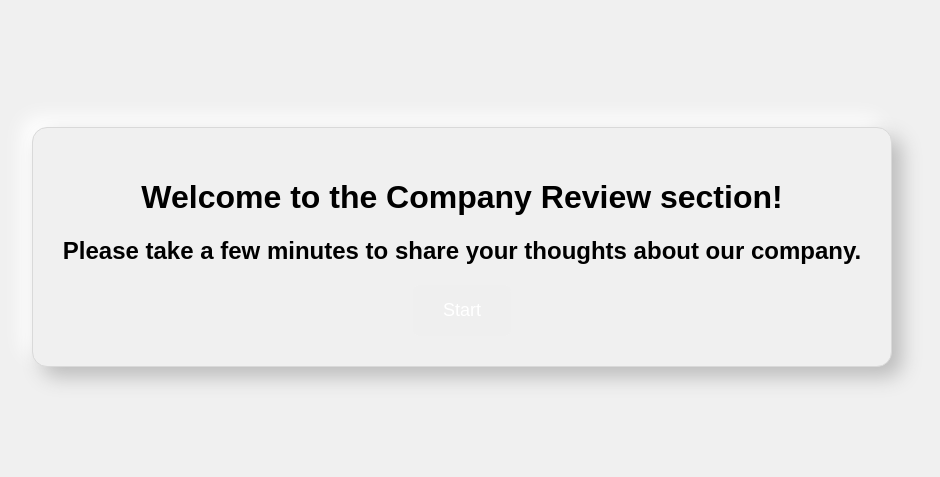
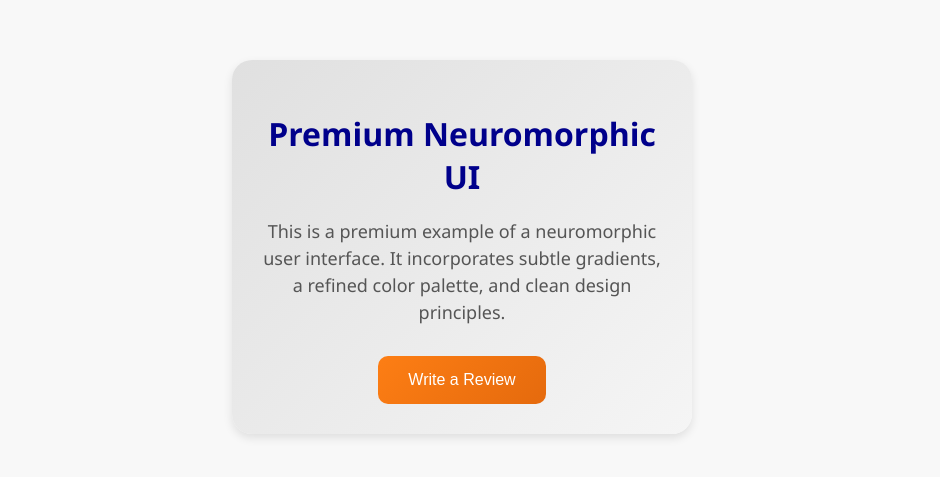
Before and after one commit to PulseautoPilot/Google-Review, a plain HTML site: page index.html in a window 1280 px wide. Shown: the part 153-630 px from the top of the page, without its empty margins (178-1118 px from the left). Drawn offline with Linux system fonts and the light colour scheme.

Commit message:
Update index.html

```diff
--- a/index.html
+++ b/index.html
@@ -3,71 +3,87 @@
 <head>
   <meta charset="UTF-8">
   <meta name="viewport" content="width=device-width, initial-scale=1.0">
-    <title>Welcome!</title>
+  <title>Premium Neuromorphic UI</title>
   <style>
     body {
-            font-family: 'Arial', sans-serif;
       margin: 0;
       padding: 0;
       display: flex;
       justify-content: center;
       align-items: center;
-            height: 100vh;
-            background-color: #f0f0f0;
+      min-height: 100vh;
+      background-color: #f8f8f8; /* Light gray background */
+      font-family: 'Segoe UI', Tahoma, Geneva, Verdana, sans-serif;
+      color: #00008b; /* Blue font color */
     }
 
     .neuromorphic-container {
-            background-color: #f0f0f0;
-            border: 1px solid #d9d9d9;
-            border-radius: 15px;
-            box-shadow: 10px 10px 20px #bcbcbc, -10px -10px 20px #ffffff;
+      background: linear-gradient(135deg, #e0e0e0, #f5f5f5); /* Gradient background */
+      border-radius: 20px;
       padding: 30px;
+      box-shadow: 0 4px 10px rgba(0, 0, 0, 0.1); /* Subtle shadow */
+      max-width: 400px;
+      width: 100%;
       text-align: center;
     }
 
-        .start-button {
-            background-color: ##e67e22;
-            color: white;
-            border: none;
-            padding: 15px 30px;
-            font-size: 18px;
-            border-radius: 8px;
-            cursor: pointer;
-            transition: background-color 0.3s;
+    h1 {
+      color: #00008b; /* Blue heading color */
+      margin-bottom: 20px;
     }
 
-        .start-button:hover {
-            background-color: ##e77613;
+    p {
+      color: #555; /* Medium gray paragraph color */
+      font-size: 18px;
+      line-height: 1.5;
+      margin-bottom: 30px;
+    }
+
+    .neuromorphic-button {
+      background: linear-gradient(135deg, #fd7e14, #e56a0d); /* Orange gradient button background */
+      border: none;
+      border-radius: 10px;
+      padding: 15px 30px;
+      font-size: 16px;
+      color: #fff; /* White font color for the button */
+      cursor: pointer;
+      transition: background 0.3s, transform 0.2s, color 0.3s;
+    }
+
+    .neuromorphic-button:hover {
+      background: linear-gradient(135deg, #e56a0d, #c8560b); /* Darker orange gradient on hover */
+      transform: scale(1.05);
+      color: #fff; /* Maintain white font color on hover */
     }
   </style>
+  <script>
+    document.addEventListener('DOMContentLoaded', function() {
+      document.querySelector('.neuromorphic-button').addEventListener('click', function() {
+        // Save user details in local storage (for demonstration purposes)
+        const userName = prompt('Enter your name:');
+        if (userName) {
+          const userDetails = {
+            name: userName,
+            timestamp: new Date().toLocaleString(),
+          };
+          localStorage.setItem('userDetails', JSON.stringify(userDetails));
+          alert('User details saved! Redirecting...');
+          document.querySelector('.neuromorphic-container').style.animation = 'fade-out 1s forwards';
+          setTimeout(function() {
+            window.location.href = 'https://g.page/r/Caf4Eqd4wUINEB0/review';
+          }, 1000);
+        }
+      });
+    });
+  </script>
 </head>
 <body>
 
   <div class="neuromorphic-container">
-    <h1>Welcome to the Company Review section!</h1>
-    <h2>Please take a few minutes to share your thoughts about our company.</h2>
-    <button class="start-button" onclick="redirectToGoogleMaps()">Start</button>
+    <h1>Premium Neuromorphic UI</h1>
+    <p>This is a premium example of a neuromorphic user interface. It incorporates subtle gradients, a refined color palette, and clean design principles.</p>
+    <button class="neuromorphic-button">Write a Review</button>
   </div>
-
-<script>
-    function redirectToGoogleMaps() {
-        // Redirect to the specified Google Maps link
-        window.location.href = 'https://www.google.com/maps/place/Scymes+Services+Pvt.+Ltd./@19.1094577,72.8770663,17z/data=!3m2!4b1!5s0x3be7c814c0823ca5:0x333ceb0c09a20043!4m6!3m5!1s0x3be7c813bd827521:0xd42c178a712f8a7!8m2!3d19.1094526!4d72.8796412!16s%2Fg%2F11j86q18gz?entry=ttu';
-
-        // Wait for the redirect and then perform the search
-        setTimeout(searchForReview, 2000);
-    }
-
-    function searchForReview() {
-        // Search for the specified review element
-        var reviewElement = document.querySelector('.DVeyrd .fontTitleSmall');
-
-        // If the review element is found, trigger a click event
-        if (reviewElement) {
-            reviewElement.click();
-        }
-    }
-</script>
 
 </body>
 </html>
```
Lines whose indentation alone changed are shown as unchanged.
